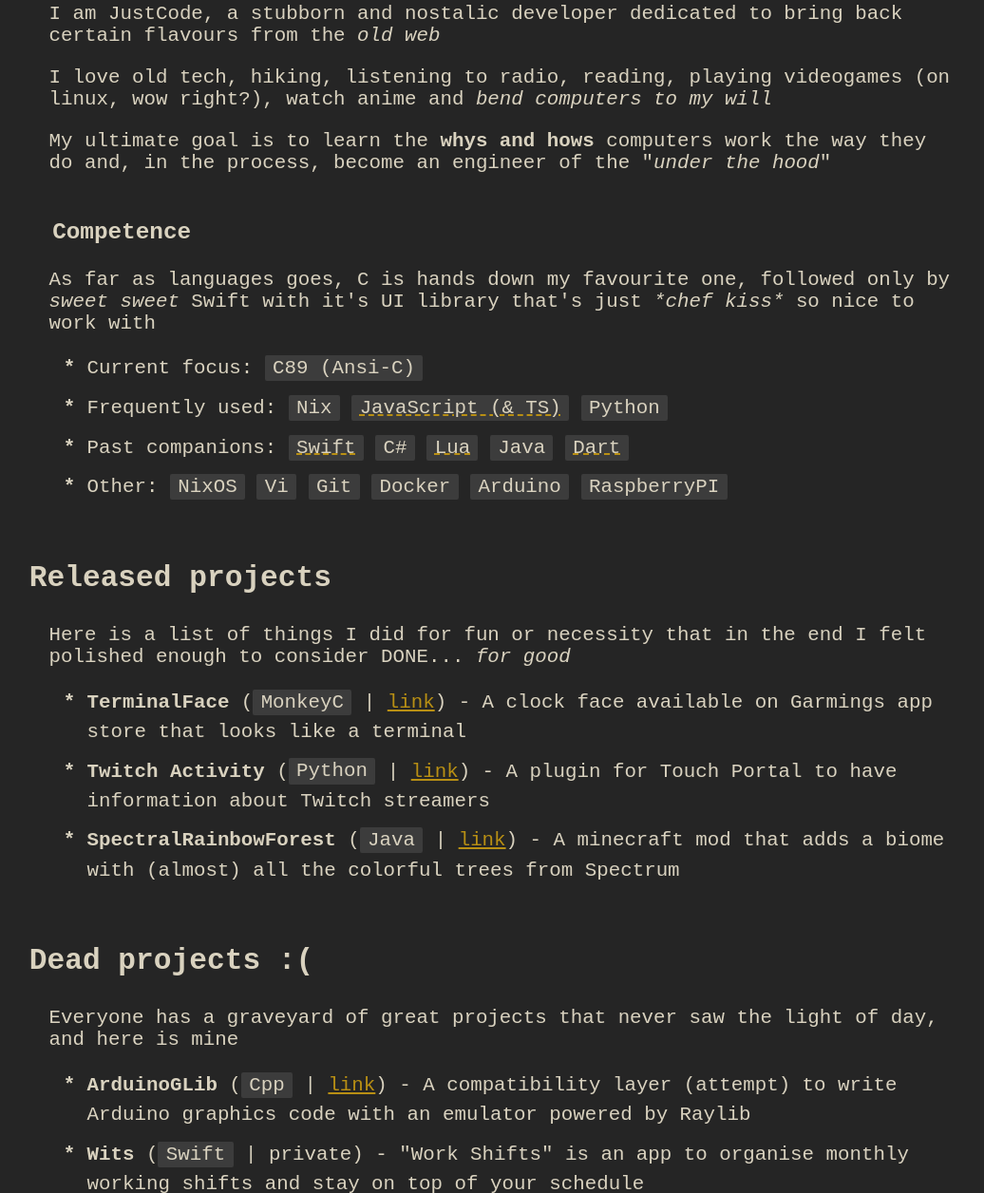
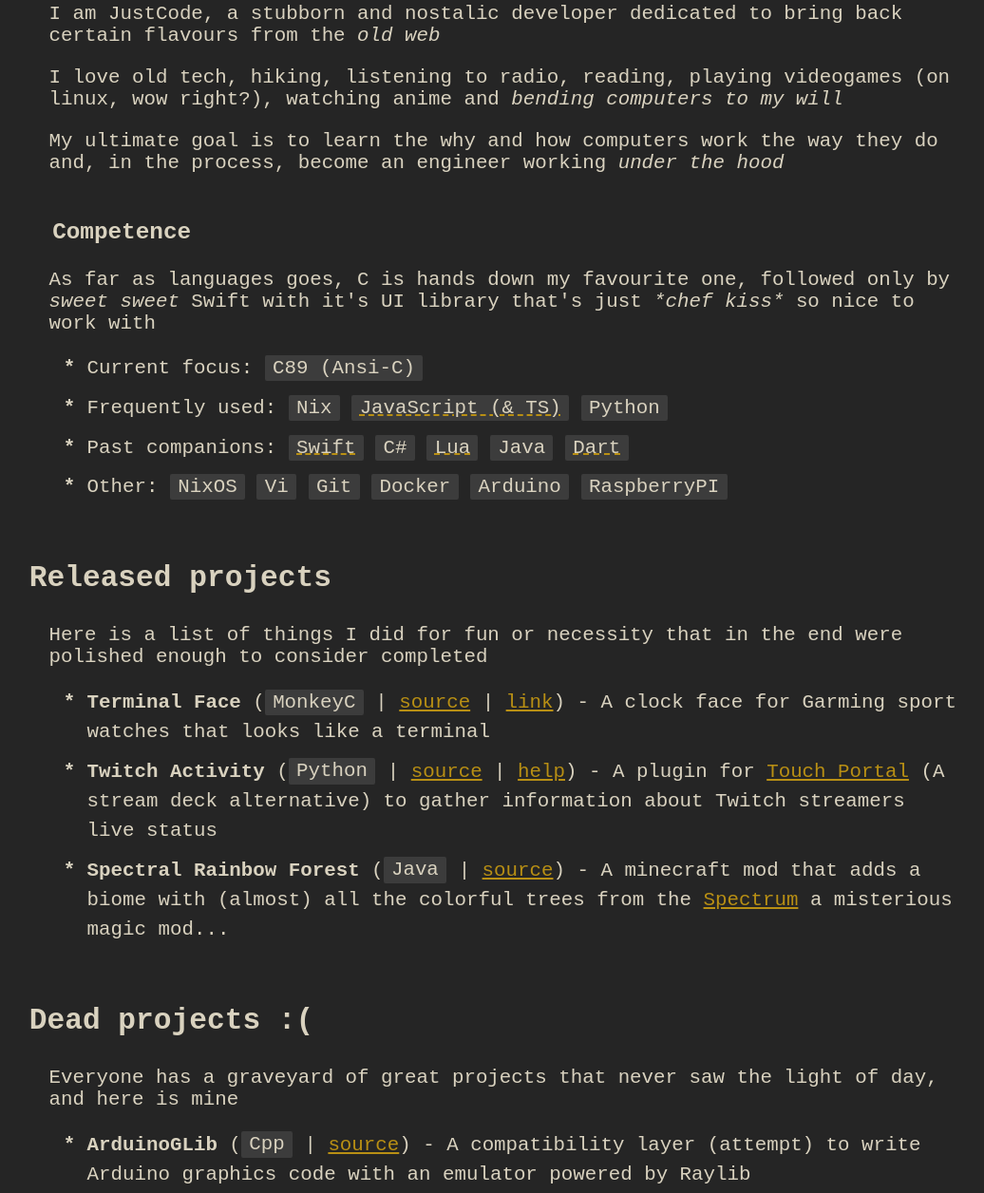
Before and after one commit to JustCoderdev/Portfolio, a plain HTML site: page index.html in a window 1280 px wide. Shown: the part 371-1627 px from the top of the page at 95% size, without its empty margins (110-1146 px from the left). Drawn offline with Linux system fonts and the light colour scheme.

Commit message:
Polished writing and links

```diff
--- a/index.html
+++ b/index.html
@@ -44,13 +44,13 @@
 <p>
 	I love old tech, hiking, listening to radio,
 	reading, playing videogames (on linux, wow right?),
-	watch anime and <i>bend computers to my will</i>
+	watching anime and <i>bending computers to my will</i>
 </p>
 
 <p>
-	My ultimate goal is to learn the <b>whys and hows</b>
+	My ultimate goal is to learn the why and how
 	computers work the way they do and, in the process,
-	become an engineer of the "<i>under the hood</i>"
+	become an engineer working <i>under the hood</i>
 </p>
 
 	<h3>Competence</h3>
@@ -99,30 +99,35 @@
 
 <p>
 	Here is a list of things I did for fun or necessity
-	that in the end I felt polished enough to consider
-	DONE... <i>for good</i>
+	that in the end were polished enough to consider
+	completed
 </p>
 
 <ul>
 	<li>
-		<b>TerminalFace</b> (<code>MonkeyC</code> |
-		<a href="https://github.com/JustCoderdev/TerminalFace" target="_blank">link</a>)
-		- A clock face available on Garmings app store
-		that looks like a terminal
+		<b>Terminal Face</b> (<code>MonkeyC</code> |
+		<a href="https://github.com/JustCoderdev/TerminalFace" target="_blank">source</a> |
+		<a href="https://apps.garmin.com/apps/1ed9f416-e52f-4002-91c2-c16953861f00?tid=0" target="_blank">link</a>)
+		- A clock face for Garming sport watches that
+		looks like a terminal
 	</li>
 
 	<li>
 		<b>Twitch Activity</b> (<code>Python</code> |
-		<a href="https://github.com/JustCoderdev/TwitchActivity" target="_blank">link</a>)
-		- A plugin for Touch Portal to have information
-		about Twitch streamers
+		<a href="https://github.com/JustCoderdev/TwitchActivity" target="_blank">source</a> |
+		<a href="https://discord.gg/QkvKvkVr" target="_blank">help</a>)
+		- A plugin for <a href="https://www.touch-portal.com/" target="_blank">Touch Portal</a>
+		(A stream deck alternative) to gather information
+		about Twitch streamers live status
 	</li>
 
 	<li>
-		<b>SpectralRainbowForest</b> (<code>Java</code> |
-		<a href="https://github.com/JustCoderdev/SpectralRainbowForest" target="_blank">link</a>)
+		<b>Spectral Rainbow Forest</b> (<code>Java</code> |
+		<a href="https://github.com/JustCoderdev/SpectralRainbowForest" target="_blank">source</a>)
 		- A minecraft mod that adds a biome with (almost)
-		all the colorful trees from Spectrum
+		all the colorful trees from the
+		<a href="https://github.com/DaFuqs/Spectrum" target="_blank">Spectrum</a>
+		a misterious magic mod...
 	</li>
 </ul>
 
@@ -136,25 +141,25 @@
 <ul>
 	<li>
 		<b>ArduinoGLib</b> (<code>Cpp</code> |
-		<a href="https://github.com/JustCoderdev/ArduinoGLib" target="_blank">link</a>)
+		<a href="https://github.com/JustCoderdev/ArduinoGLib" target="_blank">source</a>)
 		- A compatibility layer (attempt) to write Arduino
 		graphics code with an emulator powered by Raylib
 	</li>
 
 	<li>
-		<b>Wits</b> (<code>Swift</code> | private)
+		<b>Wits</b> (<code>Swift</code>)
 		- "Work Shifts" is an app to organise monthly
 		working shifts and stay on top of your schedule
 	</li>
 
 	<li>
-		<b>"Series database"</b> (<code>JavaScript</code> | private)
+		<b>"Series database"</b> (<code>JavaScript</code>)
 		- Media database to store, curate and stream your
 		personal library
 	</li>
 
 	<li>
-		<b>"Basket"</b> (<code>Dart</code> | private)
+		<b>"Basket"</b> (<code>Dart</code>)
 		- An application to keep track of player scores
 		and team performance
 	</li>
@@ -191,6 +196,7 @@
 	<li>
 		<code>JustCoderdev</code>
 		<a href="https://github.com/JustCoderdev" target="_blank">@github</a>
+		<!-- TODO: Add gitlab account -->
 		<s> <a href="" target="_blank">@gitlab</a> </s>
 	</li>
 </ul>
```
